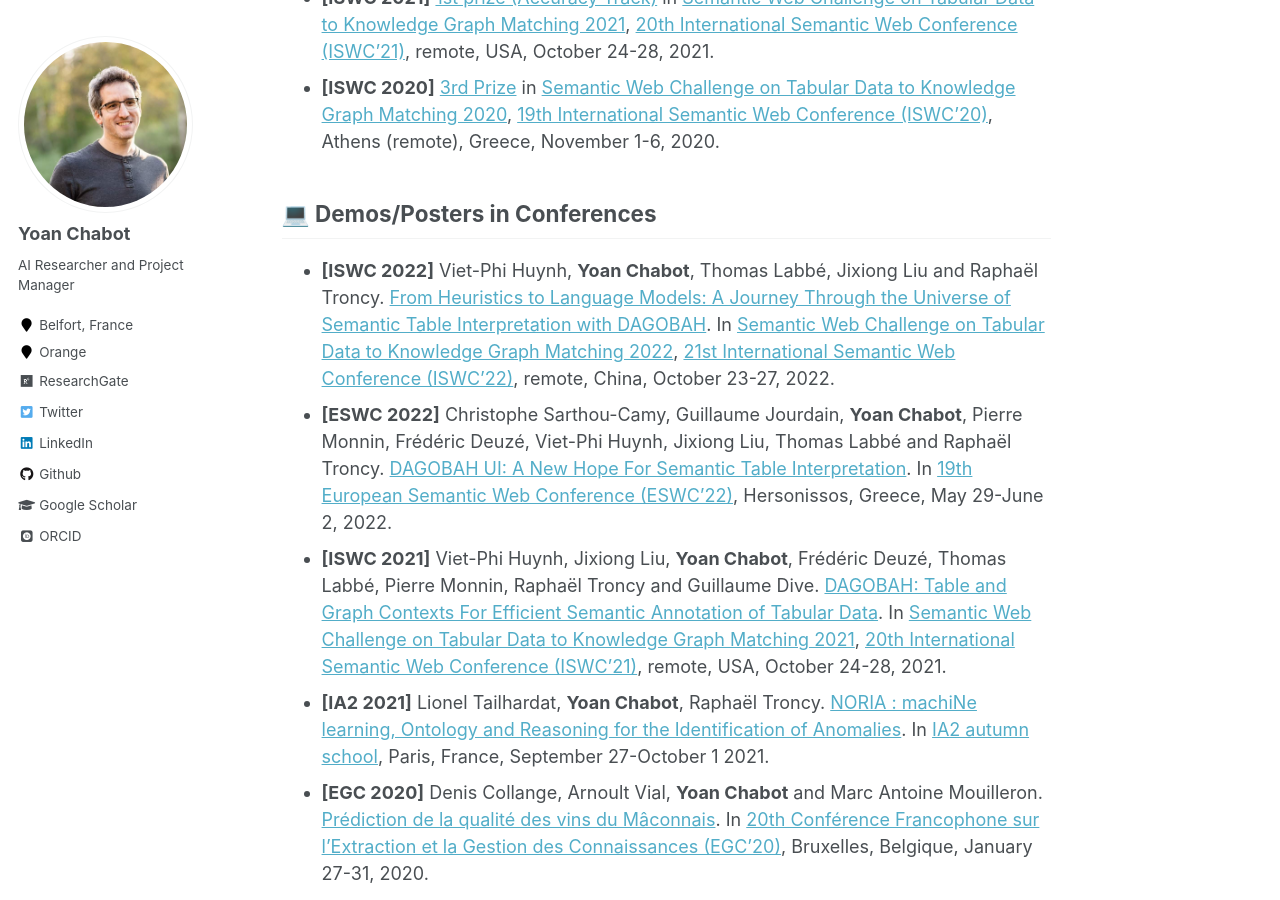
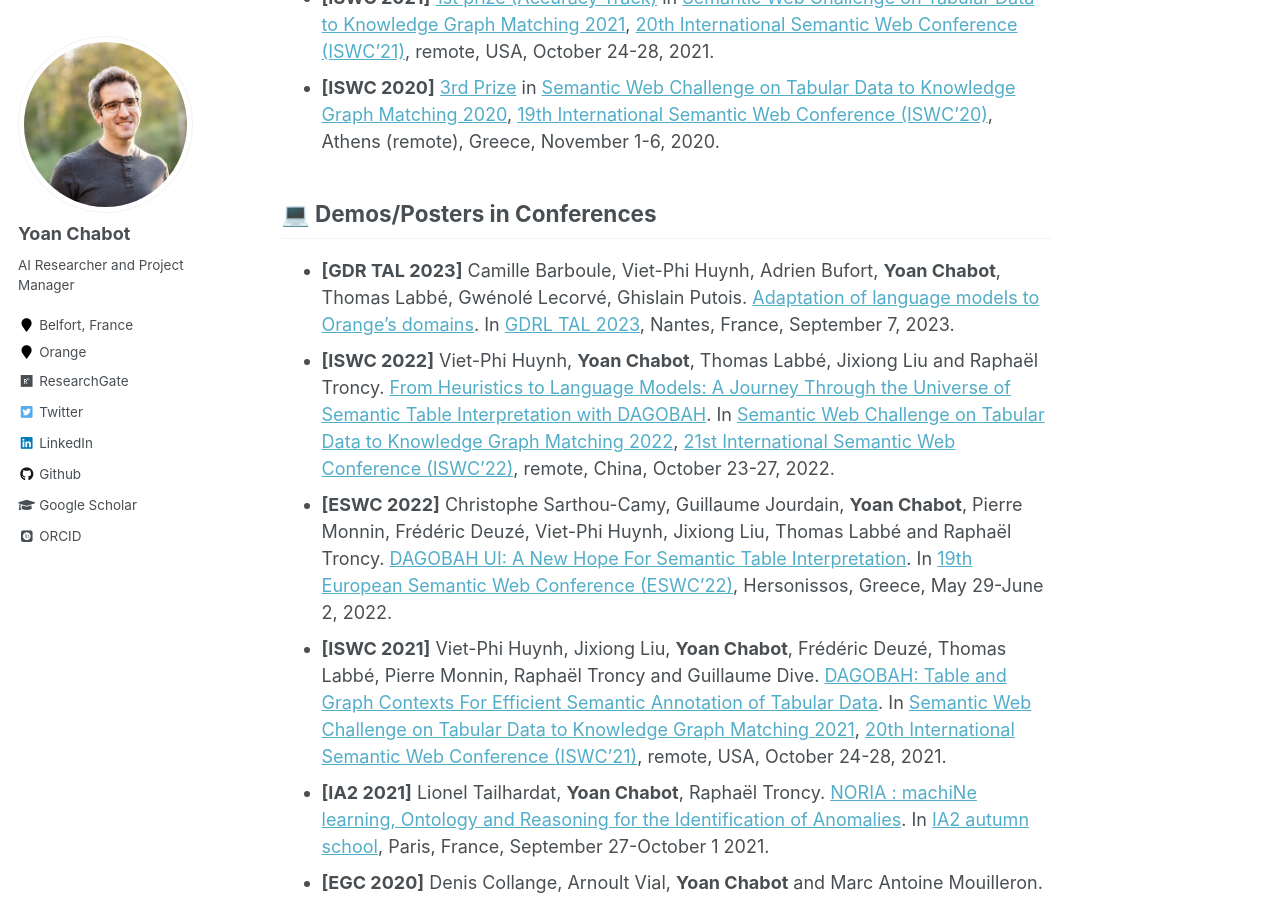
Before and after one commit to yoanchabot/yoanchabot.github.io, a Jekyll site: the page built from _pages/publications.md, in a window 1280 px wide and 900 px high, scrolled down 2796 px. Built offline with Jekyll 4.4.1, drawn with Linux system fonts in a browser that asks for light colours; some web fonts are replaced.

Commit message:
Update publications.md

```diff
--- a/_pages/publications.md
+++ b/_pages/publications.md
@@ -32,6 +32,7 @@ author_profile: true
 * <a name="iswc_2020"></a>**[ISWC 2020]** [3rd Prize](https://github.com/yoanchabot/papers/raw/main/dagobah-certificate-2020.pdf) in [Semantic Web Challenge on Tabular Data to Knowledge Graph Matching 2020](http://www.cs.ox.ac.uk/isg/challenges/sem-tab/2020/index.html/), [19th International Semantic Web Conference (ISWC'20)](https://iswc2020.semanticweb.org/), Athens (remote), Greece, November 1-6, 2020.
 
 ## 💻 Demos/Posters in Conferences
+* <a name="gdr_tal_2023"></a>**[GDR TAL 2023]** Camille Barboule, Viet-Phi Huynh, Adrien Bufort, **Yoan Chabot**, Thomas Labbé, Gwénolé Lecorvé, Ghislain Putois. [Adaptation of language models to Orange’s domains](https://github.com/yoanchabot/papers/raw/main/barboule2023.pdf). In [GDRL TAL 2023](https://gdr-tal.ls2n.fr/event/journee-du-gdr-tal-2023/), Nantes, France, September 7, 2023.
 * <a name="iswc_2022_d"></a>**[ISWC 2022]** Viet-Phi Huynh, **Yoan Chabot**, Thomas Labbé, Jixiong Liu and Raphaël Troncy. [From Heuristics to Language Models: A Journey Through the Universe of Semantic Table Interpretation with DAGOBAH](https://github.com/yoanchabot/papers/raw/main/huynh2022c.pdf). In [Semantic Web Challenge on Tabular Data to Knowledge Graph Matching 2022](http://www.cs.ox.ac.uk/isg/challenges/sem-tab/2021/index.html), [21st International Semantic Web Conference (ISWC'22)](https://iswc2022.semanticweb.org/), remote, China, October 23-27, 2022.
 * <a name="eswc_2022"></a>**[ESWC 2022]** Christophe Sarthou-Camy, Guillaume Jourdain, **Yoan Chabot**, Pierre Monnin, Frédéric Deuzé, Viet-Phi Huynh, Jixiong Liu, Thomas Labbé and Raphaël Troncy. [DAGOBAH UI: A New Hope For Semantic Table Interpretation](https://github.com/yoanchabot/papers/raw/main/chabot2022a.pdf). In [19th European Semantic Web Conference (ESWC'22)](https://2022.eswc-conferences.org/), Hersonissos, Greece, May 29-June 2, 2022.
 * <a name="iswc_2021_c"></a>**[ISWC 2021]** Viet-Phi Huynh, Jixiong Liu, **Yoan Chabot**, Frédéric Deuzé, Thomas Labbé, Pierre Monnin, Raphaël Troncy and Guillaume Dive. [DAGOBAH: Table and Graph Contexts For Efficient Semantic Annotation of Tabular Data](https://github.com/yoanchabot/papers/raw/main/dive2021.pdf). In [Semantic Web Challenge on Tabular Data to Knowledge Graph Matching 2021](http://www.cs.ox.ac.uk/isg/challenges/sem-tab/2021/index.html), [20th International Semantic Web Conference (ISWC'21)](https://iswc2021.semanticweb.org/), remote, USA, October 24-28, 2021.
```
